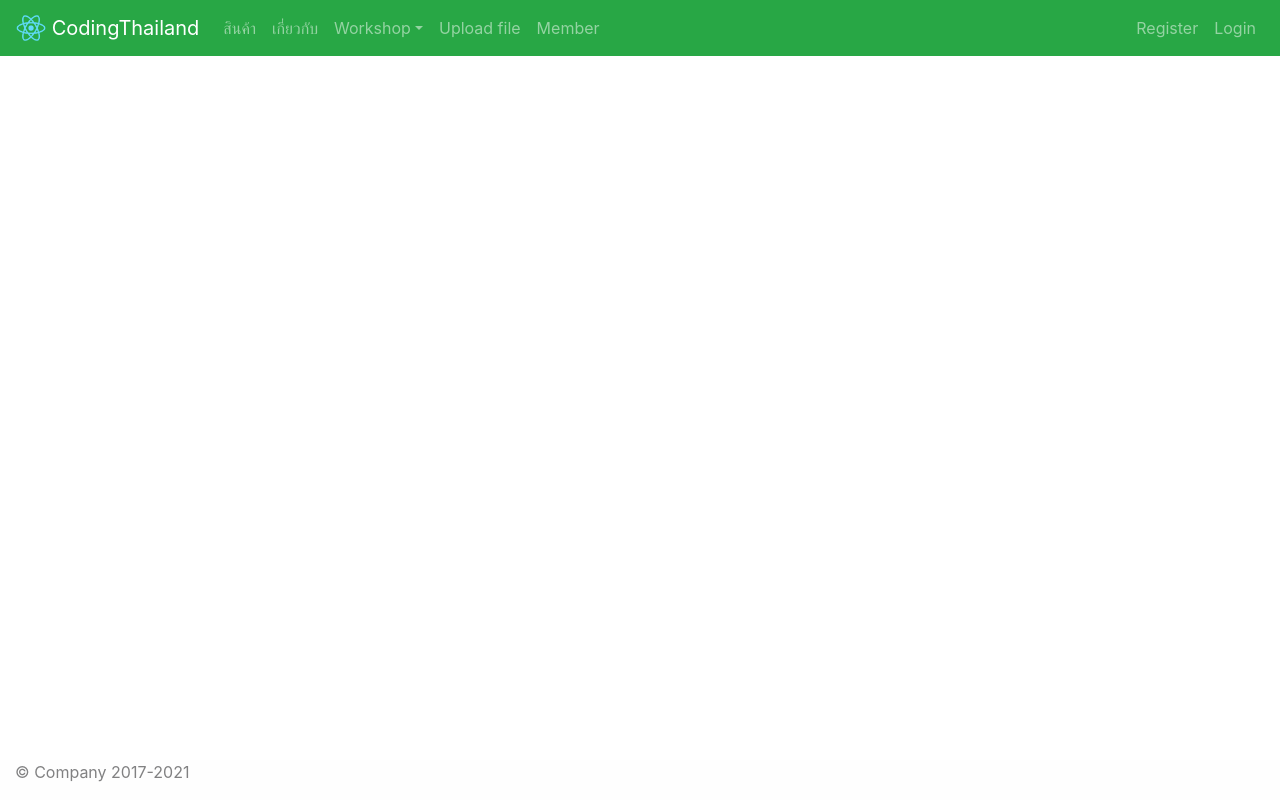
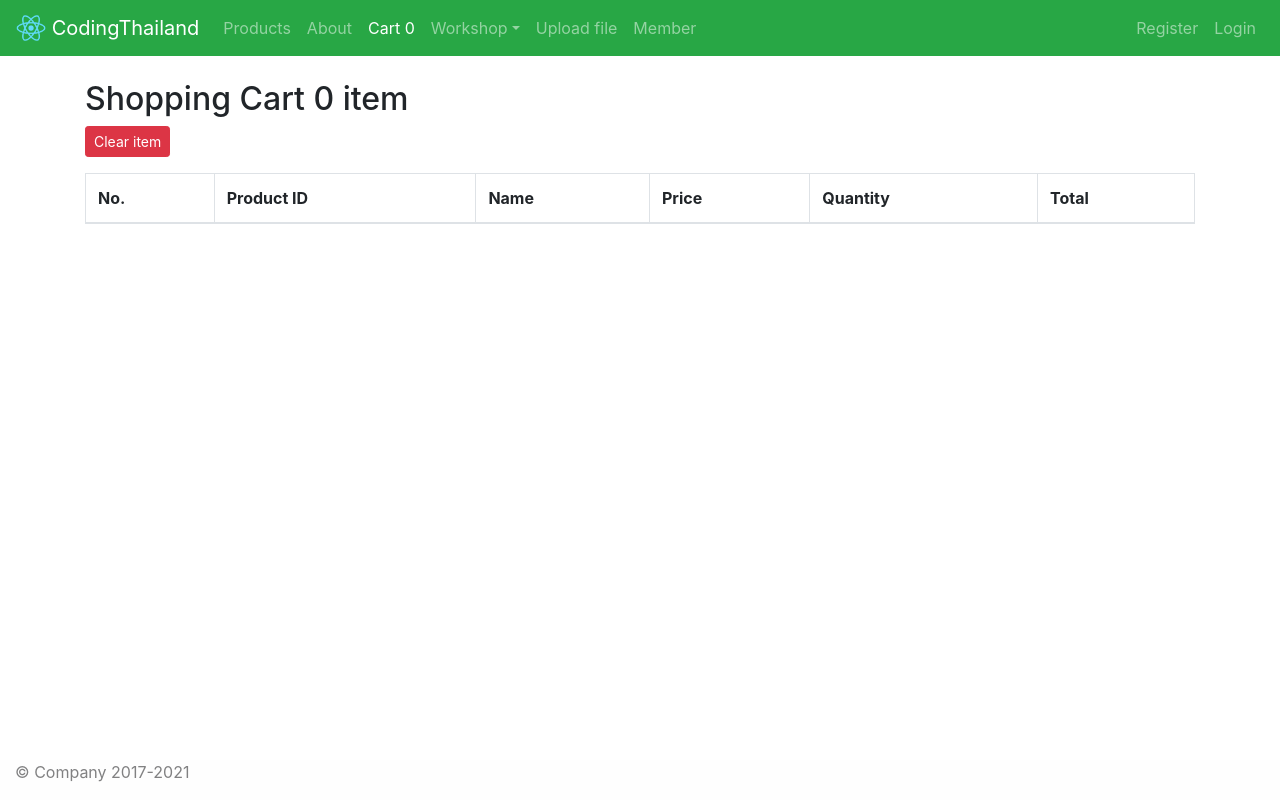
Before and after one commit to nut077/react-coding-thai, a React (Create React App) app: page /cart in a window 1280 px wide. Built offline with nearby package versions, Linux system fonts and the light colour scheme; what react-toast-notifications, react-topbar-progress-indicator would draw is missing.

Commit message:
redux persist save data to localStorage

```diff
--- a/package.json
+++ b/package.json
@@ -26,6 +26,7 @@
     "react-toast-notifications": "^2.4.4",
     "react-topbar-progress-indicator": "^4.1.0",
     "redux": "^4.1.0",
+    "redux-persist": "^6.0.0",
     "web-vitals": "^1.1.2",
     "yup": "^0.32.9"
   },
--- a/src/App.js
+++ b/src/App.js
@@ -21,10 +21,11 @@ import UserStoreProvider from './context/UserStoreContext';
 
 // redux setup
 import { Provider } from 'react-redux';
-import { createStore } from 'redux';
-import rootReducer from './redux/reducers';
+import CartPage from './pages/CartPage';
+import configureStore from './redux/configureStore';
 
-const store = createStore(rootReducer);
+//const store = createStore(rootReducer);
+const { store } = configureStore();
 
 TopBarProgress.config({
   barColors: {
@@ -56,6 +57,7 @@ function App() {
                   <Route path="/news/create" component={CreateNews} />
                   <Route path="/news/edit/:id" component={EditNews} />
                   <Route path="/news" component={NewsList} />
+
                   {/*<Route
                 path="/news"
                 render={({ match: { url } }) => (
@@ -70,9 +72,11 @@ function App() {
                   <Route path="/register" component={RegisterPage} />
                   <Route path="/login" component={LoginPage} />
                   <Route path="/upload" component={UploadPage} />
+
                   <PrivateRoute path="/member">
                     <MemberPage />
                   </PrivateRoute>
+                  <Route path="/cart" component={CartPage} />
                   <Route exact path="/" component={HomePage} />
                 </Switch>
                 <Footer />
--- a/src/components/NavBar.js
+++ b/src/components/NavBar.js
@@ -11,6 +11,7 @@ const NavBar = () => {
 
   // redux
   const profileRedux = useSelector((state) => state.authReducer.profile);
+  const total = useSelector((state) => state.cartReducer.total);
   const dispatch = useDispatch();
 
   const goPage = (page) => {
@@ -54,7 +55,7 @@ const NavBar = () => {
             exact
             activeClassName="active"
           >
-            สินค้า
+            Products
           </NavLink>
           <NavLink
             className="nav-link"
@@ -62,7 +63,15 @@ const NavBar = () => {
             exact
             activeClassName="active"
           >
-            เกี่ยวกับ
+            About
+          </NavLink>
+          <NavLink
+            className="nav-link"
+            to="/cart"
+            exact
+            activeClassName="active"
+          >
+            Cart {total}
           </NavLink>
           <NavDropdown title="Workshop" id="basic-nav-dropdown">
             <NavDropdown.Item onClick={() => goPage('/hospital')}>
--- /dev/null
+++ b/src/pages/CartPage.js
@@ -0,0 +1,53 @@
+import { useSelector, useDispatch } from 'react-redux';
+import { th } from 'date-fns/locale';
+import { Button, Table } from 'react-bootstrap';
+import React from 'react';
+import { clearAllCart } from '../redux/actions/cartAction';
+
+const CartPage = () => {
+  const cart = useSelector((state) => state.cartReducer.cart);
+  const total = useSelector((state) => state.cartReducer.total);
+  const dispatch = useDispatch();
+  return (
+    <div className="container">
+      <div className="row mt-4">
+        <div className="col-md-12">
+          <h2>Shopping Cart {total} item</h2>
+          <Button
+            variant="danger"
+            className="btn-sm mb-3"
+            onClick={() => dispatch(clearAllCart())}
+          >
+            Clear item
+          </Button>
+          <Table striped bordered hover>
+            <thead>
+              <tr>
+                <th>No.</th>
+                <th>Product ID</th>
+                <th>Name</th>
+                <th>Price</th>
+                <th>Quantity</th>
+                <th>Total</th>
+              </tr>
+            </thead>
+            <tbody>
+              {cart.map((c, index) => (
+                <tr key={c.id}>
+                  <td>{index + 1}</td>
+                  <td>{c.id}</td>
+                  <td>{c.name}</td>
+                  <td>{c.price}</td>
+                  <td>{c.qty}</td>
+                  <td>{c.price * c.qty}</td>
+                </tr>
+              ))}
+            </tbody>
+          </Table>
+        </div>
+      </div>
+    </div>
+  );
+};
+
+export default CartPage;
--- a/src/pages/ProductPage.js
+++ b/src/pages/ProductPage.js
@@ -1,5 +1,5 @@
 import { Link } from 'react-router-dom';
-import { Badge, Image, Table } from 'react-bootstrap';
+import { Badge, Button, Image, Table } from 'react-bootstrap';
 import { format } from 'date-fns';
 import { th } from 'date-fns/locale';
 import TopBarProgress from 'react-topbar-progress-indicator';
@@ -8,7 +8,16 @@ import ErrorPage from './ErrorPage';
 import { useQuery } from 'react-query';
 import axios, { CancelToken } from 'axios';
 
+// redux
+import { useDispatch, useSelector } from 'react-redux';
+import { addToCart } from '../redux/actions/cartAction';
+
 const ProductPage = () => {
+  // redux
+  const dispatch = useDispatch();
+  const cart = useSelector((state) => state.cartReducer.cart);
+  const total = useSelector((state) => state.cartReducer.total);
+
   const fetchProduct = () => {
     const source = CancelToken.source();
     const promise = axios
@@ -34,11 +43,22 @@ const ProductPage = () => {
     return <ErrorPage error={error.message} />;
   }
 
+  const addCart = (p) => {
+    const product = {
+      id: p.id,
+      name: p.title,
+      price: p.view, // สมมติ p.view คือราคา
+      qty: 1, // fix ค่าเอาไว้
+    };
+    dispatch(addToCart(product, cart));
+  };
+
   return (
     <div className="container">
       <div className="row mt-4">
         <div className="col-md-12">
           <h2>สินค้า</h2>
+          {total > 0 && <h4>bought {total}</h4>}
           <Table striped bordered hover>
             <thead>
               <tr>
@@ -52,24 +72,37 @@ const ProductPage = () => {
               </tr>
             </thead>
             <tbody>
-              {data.data.map(({ id, title, detail, date, view, picture }) => (
-                <tr key={id}>
-                  <td>{id}</td>
-                  <td>{title}</td>
-                  <td>{detail}</td>
+              {data.data.map((product) => (
+                <tr key={product.id}>
+                  <td>{product.id}</td>
+                  <td>{product.title}</td>
+                  <td>{product.detail}</td>
                   <td>
-                    {format(new Date(date), 'dd MMM yyyy', { locale: th })}
+                    {format(new Date(product.date), 'dd MMM yyyy', {
+                      locale: th,
+                    })}
                   </td>
                   <td>
-                    <Badge variant="success">{view}</Badge>
+                    <Badge variant="success">{product.view}</Badge>
                   </td>
                   <td>
-                    <Image src={picture} thumbnail alt={title} width={100} />
+                    <Image
+                      src={product.picture}
+                      thumbnail
+                      alt={product.title}
+                      width={100}
+                    />
                   </td>
                   <td>
-                    <Link to={`/detail/${id}/title/${title}`}>
+                    <Link to={`/detail/${product.id}/title/${product.title}`}>
                       <BsEyeFill />
                     </Link>
+                    <Button
+                      variant="outline-success"
+                      onClick={() => addCart(product)}
+                    >
+                      Take
+                    </Button>
                   </td>
                 </tr>
               ))}
--- /dev/null
+++ b/src/redux/actions/cartAction.js
@@ -0,0 +1,40 @@
+export const ADD_TO_CART = 'ADD_TO_CART';
+export const CLEAR_ALL_CART = 'CLEAR_ALL_CART';
+
+export const addToCart = (product = {}, cart = []) => {
+  let exists = false;
+
+  for (const c of cart) {
+    if (c.id === product.id) {
+      c.qty++;
+      exists = true;
+    }
+  }
+
+  if (!exists) {
+    cart.push(product);
+  }
+
+  const total = cart.reduce((totalQty, product) => totalQty + product.qty, 0);
+
+  return {
+    type: ADD_TO_CART,
+    payload: {
+      cart,
+      total,
+    },
+  };
+};
+
+export const clearAllCart = () => {
+  const cart = [];
+  const total = 0;
+
+  return {
+    type: CLEAR_ALL_CART,
+    payload: {
+      cart,
+      total,
+    },
+  };
+};
--- /dev/null
+++ b/src/redux/configureStore.js
@@ -0,0 +1,21 @@
+import { createStore } from 'redux';
+import { persistStore, persistReducer } from 'redux-persist';
+import storage from 'redux-persist/lib/storage'; // defaults to localStorage for web
+
+import rootReducer from './reducers/index';
+
+const persistConfig = {
+  key: 'root',
+  storage,
+  whitelist: ['cartReducer'],
+};
+
+const persistedReducer = persistReducer(persistConfig, rootReducer);
+
+const configureStore = () => {
+  let store = createStore(persistedReducer);
+  let persistor = persistStore(store);
+  return { store, persistor };
+};
+
+export default configureStore;
--- /dev/null
+++ b/src/redux/reducers/cartReducer.js
@@ -0,0 +1,28 @@
+import { ADD_TO_CART, CLEAR_ALL_CART } from '../actions/cartAction';
+
+const initState = {
+  cart: [],
+  total: 0,
+};
+
+const cartReducer = (state = initState, action) => {
+  switch (action.type) {
+    case ADD_TO_CART:
+      return {
+        ...state,
+        cart: action.payload.cart,
+        total: action.payload.total,
+      };
+    case CLEAR_ALL_CART:
+      return {
+        ...state,
+        cart: action.payload.cart,
+        total: action.payload.total,
+      };
+
+    default:
+      return state;
+  }
+};
+
+export default cartReducer;
--- a/src/redux/reducers/index.js
+++ b/src/redux/reducers/index.js
@@ -1,6 +1,7 @@
 import { combineReducers } from 'redux';
 import authReducer from './authReducer';
+import cartReducer from './cartReducer';
 
-const rootReducer = combineReducers({ authReducer });
+const rootReducer = combineReducers({ authReducer, cartReducer });
 
 export default rootReducer;
```
Also changed, not shown: 2 other files (tests, documents, lock files or other folders).
